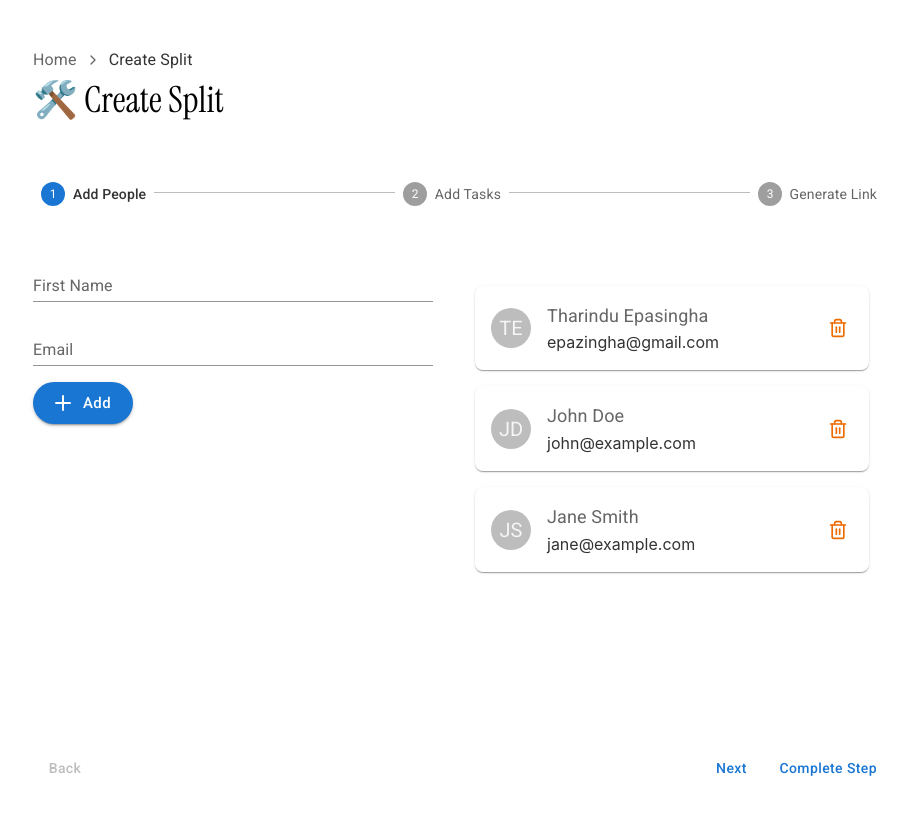
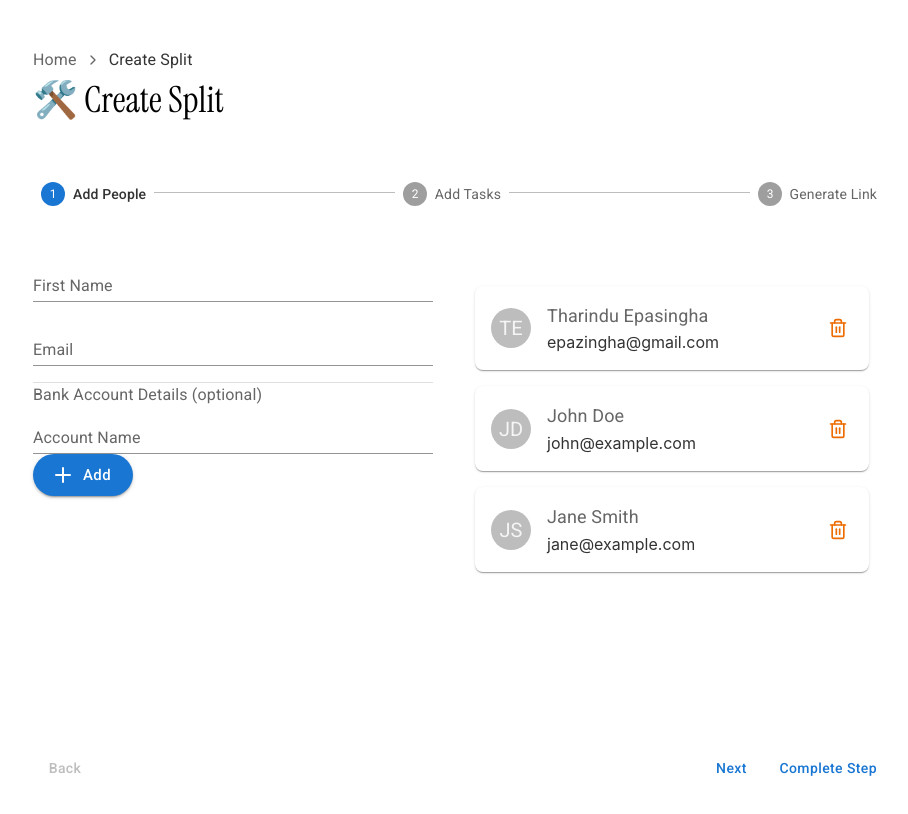
Before and after one commit to TharinduEpaz/open-split, a React (Vite) app in the folder open-split/: page /create-split in a window 1280 px wide. Shown: the top 814 px of the page, without its empty margins (181-1089 px from the left). Built offline with nearby package versions, Linux system fonts and the light colour scheme.

Commit message:
minor formatting changes

```diff
--- a/open-split/src/app/create-split/components/add-people/add-people-form.tsx
+++ b/open-split/src/app/create-split/components/add-people/add-people-form.tsx
@@ -1,9 +1,16 @@
-import { FilledButton } from '@/components/ui/common/filled-button'
-import { Box, FormHelperText, TextField } from '@mui/material'
-import type { AnyFieldApi } from '@tanstack/react-form'
+import {
+  Box,
+  Divider,
+  FormGroup,
+  FormHelperText,
+  FormLabel,
+  TextField,
+} from '@mui/material'
 import { useForm } from '@tanstack/react-form'
 import { PlusIcon } from 'lucide-react'
 import { useCreateSplit } from '../../state/use-create-split'
+import type { AnyFieldApi } from '@tanstack/react-form'
+import { FilledButton } from '@/components/ui/common/filled-button'
 
 function FieldInfo({ field }: { field: AnyFieldApi }) {
   return (
@@ -27,12 +34,19 @@ export default function AddPeopleForm() {
     defaultValues: {
       firstName: '',
       email: '',
+      bankDetails: {
+        accountNo: '',
+        bank: '',
+        branch: '',
+        accName: '',
+      },
     },
     onSubmit: async ({ value }) => {
       // Save form data to Zustand store
       setCreateSplitData({
         firstName: value.firstName,
         email: value.email,
+        bankDetails: value.bankDetails,
       })
       console.log('Data saved to store:', value)
     },
@@ -124,6 +138,43 @@ export default function AddPeopleForm() {
             )}
           />
         </Box>
+
+        <Divider />
+
+        <Box>
+          <FormGroup>
+            <FormLabel>Bank Account Details (optional)</FormLabel>
+            <form.Field
+              name="bankDetails.accName"
+              children={({ state, handleChange, handleBlur }) => (
+                <Box>
+                  <TextField
+                    id="accName"
+                    label="Account Name"
+                    variant="standard"
+                    fullWidth
+                    value={state.value}
+                    onChange={(e) => handleChange(e.target.value)}
+                    onBlur={handleBlur}
+                    error={state.meta.isTouched && !state.meta.isValid}
+                    placeholder="Enter Bank Account Name"
+                  />
+                  <FieldInfo
+                    field={
+                      {
+                        state,
+                        handleChange,
+                        handleBlur,
+                        name: 'accName',
+                      } as AnyFieldApi
+                    }
+                  />
+                </Box>
+              )}
+            />
+          </FormGroup>
+        </Box>
+
         <form.Subscribe
           selector={(state) => [state.canSubmit, state.isSubmitting]}
           children={([canSubmit, isSubmitting]) => (
--- a/open-split/src/app/create-split/components/add-people/add-people.tsx
+++ b/open-split/src/app/create-split/components/add-people/add-people.tsx
@@ -1,4 +1,3 @@
-import * as React from 'react'
 import {
   Avatar,
   Box,
@@ -9,6 +8,7 @@ import {
   Typography,
 } from '@mui/material'
 import { Trash2 } from 'lucide-react'
+import * as React from 'react'
 import AddPeopleForm from './add-people-form'
 import { SplitSubtitle } from '@/components/ui/common/split-subtitle'
 
```
